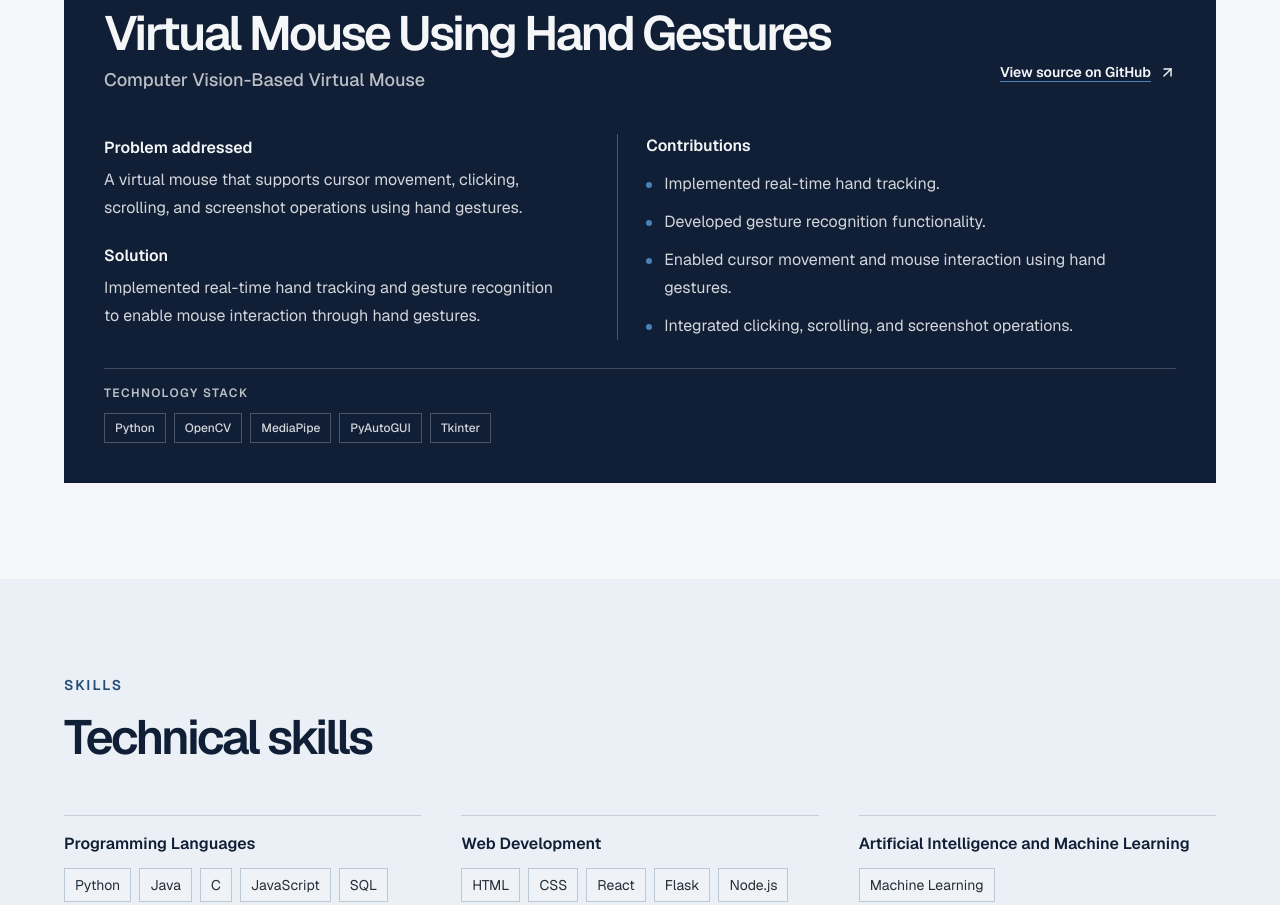
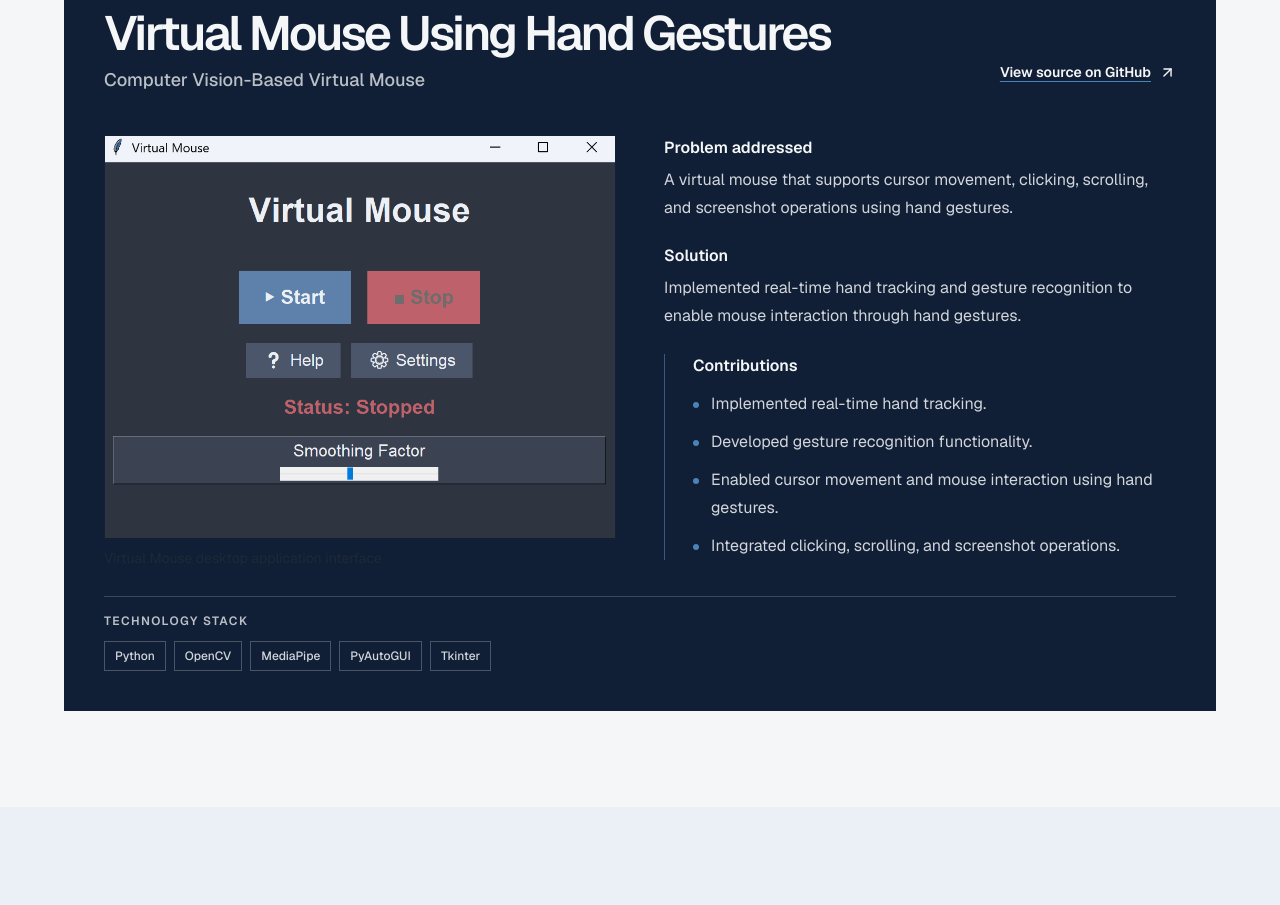
Before and after one commit to Ivinzz10/personal-portfolio, a Next.js app: page / in a window 1280 px wide. Shown: the part 4980-5885 px from the top of the page. Built offline with nearby package versions, Linux system fonts and the light colour scheme.

Commit message:
Add Virtual Mouse project screenshot

```diff
--- a/src/components/projects.tsx
+++ b/src/components/projects.tsx
@@ -244,7 +244,9 @@ export function Projects() {
           <SectionReveal>
             <ProjectHeading project={virtualMouse} id="virtual-mouse-title" dark />
           </SectionReveal>
-          <div className="mt-8 grid gap-8 lg:mt-10 lg:grid-cols-[minmax(0,0.9fr)_minmax(0,1.1fr)] lg:gap-14">
+          <div className="mt-8 grid gap-8 lg:mt-10 lg:grid-cols-[minmax(0,1fr)_minmax(0,1fr)] lg:gap-12">
+            <ProjectScreenshot image={virtualMouse.images[0]} />
+            <div className="min-w-0 space-y-6">
               <SectionReveal className="space-y-5 text-sm leading-6 text-[#F4F6F8]/85 sm:text-base sm:leading-7" delay={0.06}>
                 <div>
                   <h4 className="mb-1 font-semibold text-[#F4F6F8]">Problem addressed</h4>
@@ -260,6 +262,7 @@ export function Projects() {
                 <Contributions items={virtualMouse.contributions} dark />
               </SectionReveal>
             </div>
+          </div>
           <SectionReveal delay={0.18}>
             <TechnologyList technologies={virtualMouse.technologies} dark />
           </SectionReveal>
--- a/src/content/portfolio.ts
+++ b/src/content/portfolio.ts
@@ -189,7 +189,14 @@ export const featuredProjects = [
     ],
     technologies: ["Python", "OpenCV", "MediaPipe", "PyAutoGUI", "Tkinter"],
     repository: "https://github.com/Ivinzz10/Virtual_Mouse",
-    images: [],
+    images: [
+      {
+        src: "/images/projects/virtual-mouse/app-interface.png",
+        alt: "Virtual Mouse desktop application interface showing Start, Stop, Help, Settings, and smoothing controls.",
+        caption: "Virtual Mouse desktop application interface",
+        aspectRatio: "970 / 768",
+      },
+    ],
   },
 ] as const;
 
```
Also changed, not shown: public/images/projects/virtual-mouse/app-interface.png (added). Lines whose indentation alone changed are shown as unchanged.
